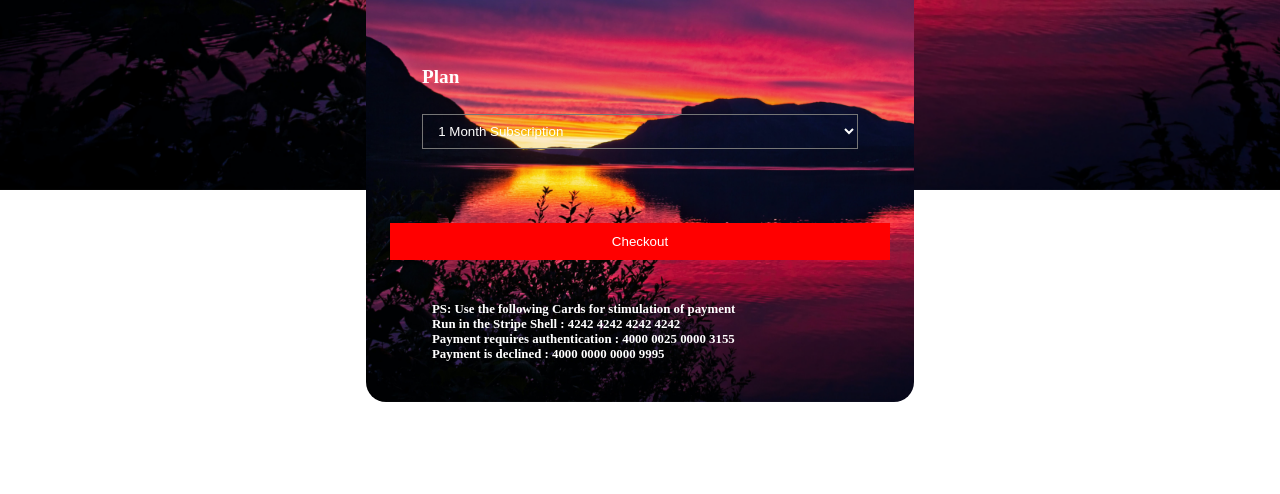
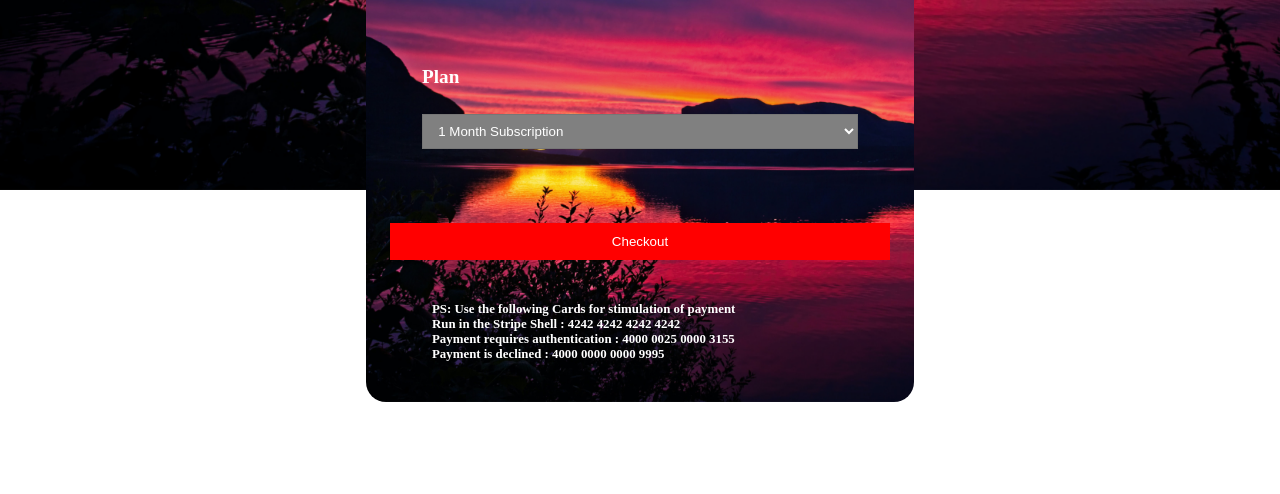
Before and after one commit to Madhav051/Movieverse, a plain HTML site: page MOVIEVERSE/payment_page.html in a window 1280 px wide. Shown: the part 610-1104 px from the top of the page. Drawn offline with Linux system fonts and the light colour scheme.

Commit message:
Minor fixes

```diff
--- a/MOVIEVERSE/payment_page.css
+++ b/MOVIEVERSE/payment_page.css
@@ -148,6 +148,11 @@ input[type="submit"]:hover {
     background: #2c3e50;
 }
 
+.options{
+    background-color: gray;
+    opacity: 100%;
+}
+
 .Info {
     position: absolute; /* Position the bottom div absolutely */
     bottom: 0; /* Align it to the bottom of the container */
```
